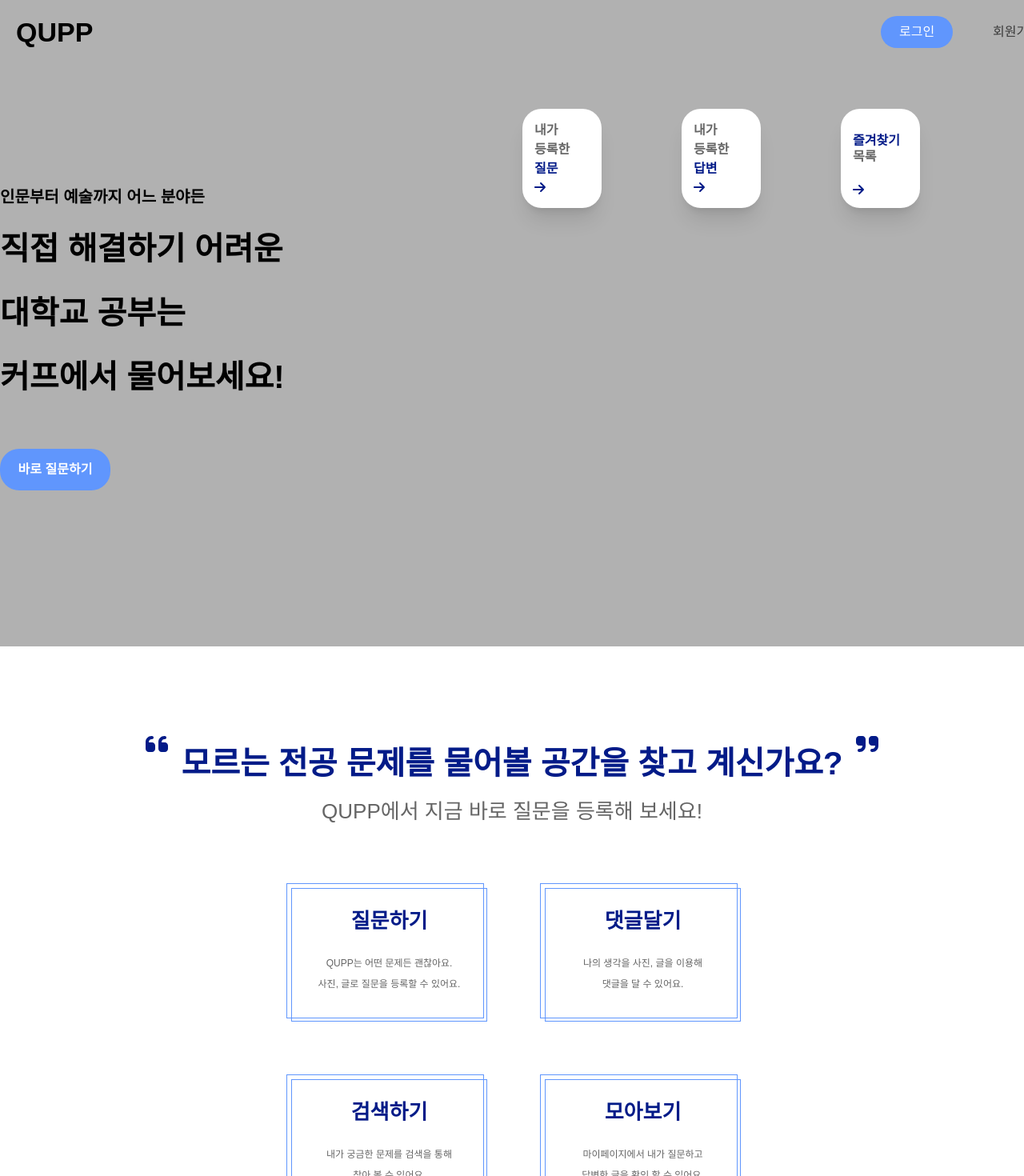
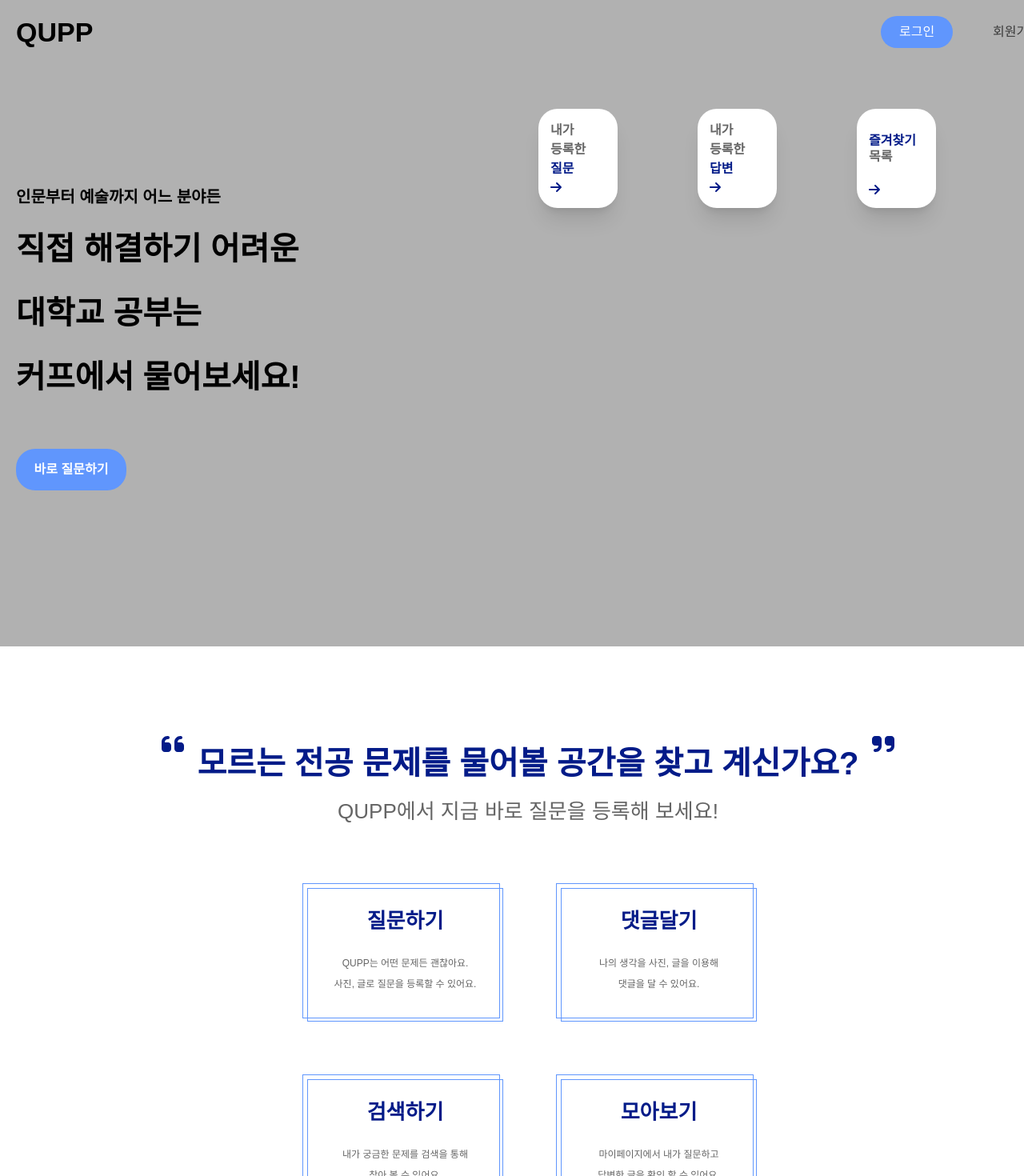
Before and after one commit to crewd/qupp-front, a Next.js app: page / in a window 1280 px wide. Shown: the top 1470 px of the page at 80% size. Built offline with nearby package versions, Linux system fonts and the light colour scheme.

Commit message:
design: min-width 추가

```diff
--- a/pages/index.tsx
+++ b/pages/index.tsx
@@ -18,8 +18,8 @@ const Home: NextPage = () => {
           content="직접 해결하기 어려운 대학교 공부는 커프에서 물어보세요!"
         />
       </Head>
-      <div className="h-[808px] w-full absolute top-0 bg-gray-5 -z-10" />
-      <article className="mt-[56px] w-[1280px] h-[673px] flex justify-between mx-auto">
+      <div className="h-[808px] w-full min-w-[1320px] absolute top-0 left-0 right-0 bg-gray-5 -z-10" />
+      <article className="mt-[56px] w-[1320px] px-[20px] h-[673px] flex justify-between mx-auto">
         <section className="mt-[95px] font-bold">
           <article className="mb-[50px]">
             <p className="text-md mb-[10px]">인문부터 예술까지 어느 분야든</p>
@@ -76,7 +76,7 @@ const Home: NextPage = () => {
           </Link>
         </section>
       </article>
-      <article className="h-[808px] bg-white flex flex-col justify-center items-center">
+      <article className="h-[808px] w-[1320px] px-[20px] bg-white flex flex-col justify-center items-center">
         <div className="flex text-secondary-sBlue">
           <FontAwesomeIcon icon={faQuoteLeft} size="2x" />
           <h1 className="text-max leading-[80px] font-bold px-[16px]">
```
